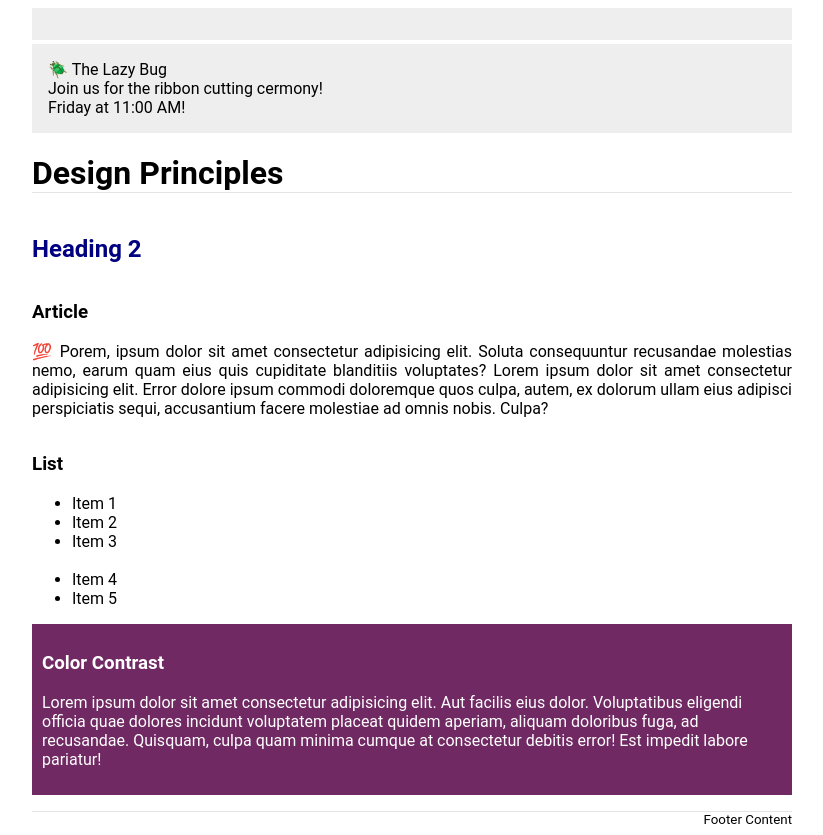
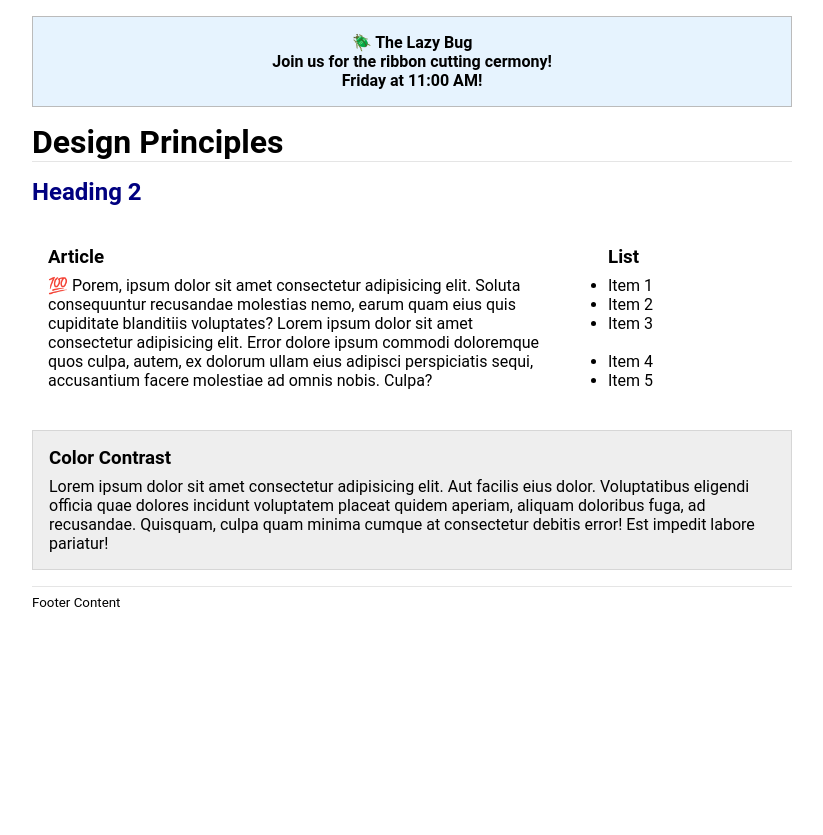
Before and after one commit to angelasmilford/wdd131, a plain HTML site: page week03/design.html in a window 1280 px wide. Shown: the whole page, without its empty margins (228-1051 px from the left). After the commit the page ends 800 px from the top, so only its background shows below. Drawn offline with Linux system fonts and the light colour scheme.

Commit message:
Design Principles activity

```diff
--- a/week03/design.html
+++ b/week03/design.html
@@ -9,8 +9,7 @@
 
     <body>
         <header>
-            <marquee behavior="alternate" direction="right"></marquee>
-            <div class="banner">🪲 The Lazy Bug<br>Join us for the ribbon cutting cermony!<br>Friday at 11:00 AM!</div>
+            <div class="banner" behavior="alternate" direction="right">🪲 The Lazy Bug<br>Join us for the ribbon cutting cermony!<br>Friday at 11:00 AM!</div>
             <h1>Design Principles</h1>
         </header>
 
--- a/week03/styles/design.css
+++ b/week03/styles/design.css
@@ -1,5 +1,12 @@
+* {
+	box-sizing: border-box;
+	margin: 0;
+	padding: 0;
+}
+
 body {
 	font-family: Roboto, helvetica, sans-serif;
+	margin: 1rem;
 }
 
 header, main, footer {
@@ -7,42 +14,51 @@ header, main, footer {
 	margin: 0 auto;
 }
 
-marquee {
+div.banner {
+	border: 1px solid #bbb;
 	padding: 1rem;
-	background-color: #eee;
-}
-.banner{
-	padding: 1rem;
-	background-color: #eee;
+	background-color: rgb(230, 243, 254);
+	font-weight: 700;
+	word-break: break-word;
+	text-align: center;
 }
 
 h1 {
 	border-bottom: 1px solid rgba(0, 0, 0, 0.1);
+	margin: 1rem 0;
 }
 
 main {
 	display: grid;
-	grid-template-columns: 1 / 2;
+	grid-template-columns: 1fr 200px;
+	grid-gap: 1.5rem;
+}
+
+section {
+	padding: 1rem;
 }
 
 h2 {
 	color: navy;
-	text-align: justify;
+	grid-column: 1/3;
 }
 
-article p {
-	text-align: justify;
+h3 {
+	margin-bottom: .5rem;
 }
 
+
 .callout {
-	color: white;
-	background-color: #702963;
-	padding: 10px;
+	border:1px solid rgba(0, 0, 0, 0.1);
+	color: #000;
+	background-color: #eee;
+	grid-column: 1/3;
+	padding: 1rem;
 }
 
 footer {
 	margin-top: 1rem;
 	border-top: 1px solid rgba(0, 0, 0, 0.1);
+	padding: .5rem 0;
 	font-size: smaller;
-	text-align: right;
 }
```
